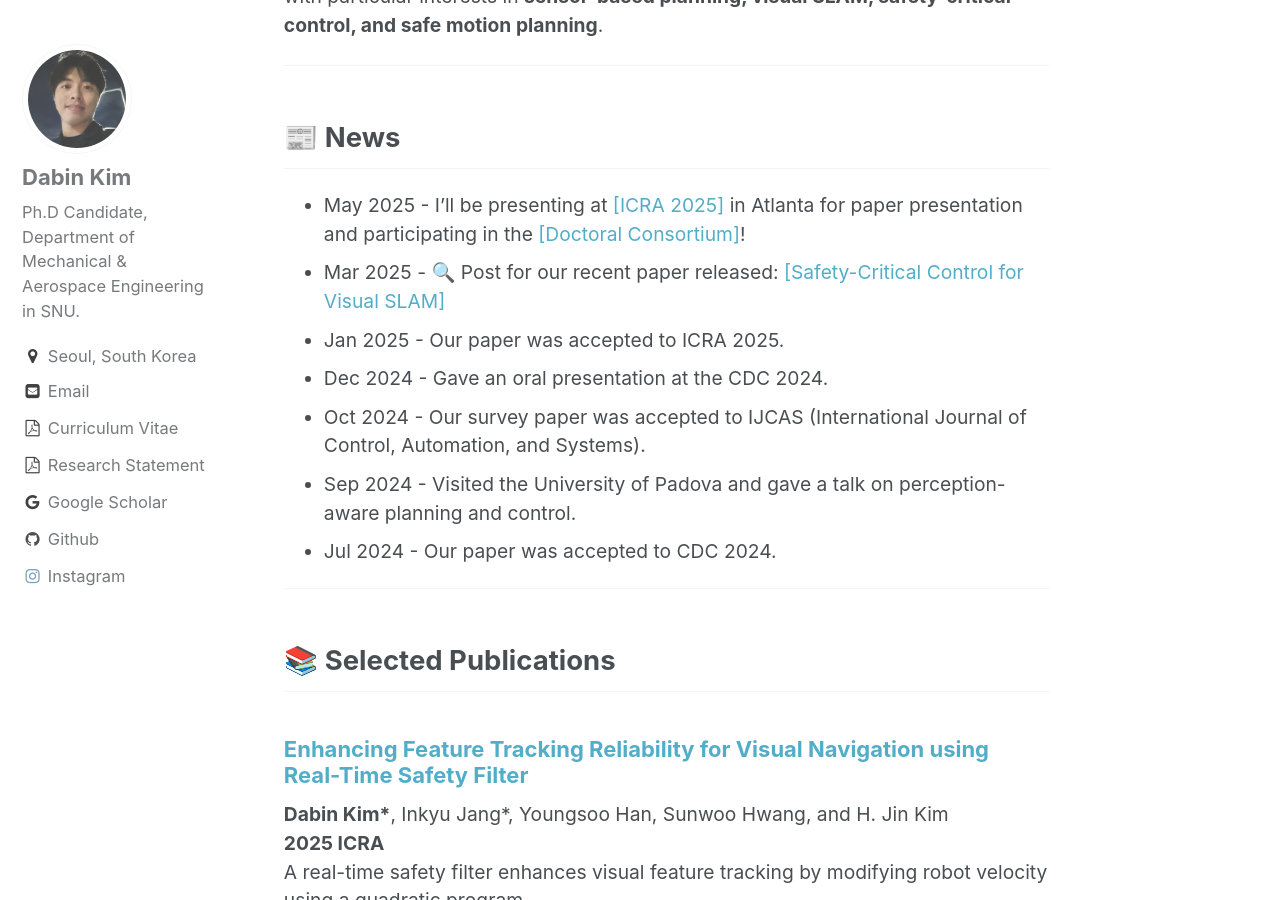
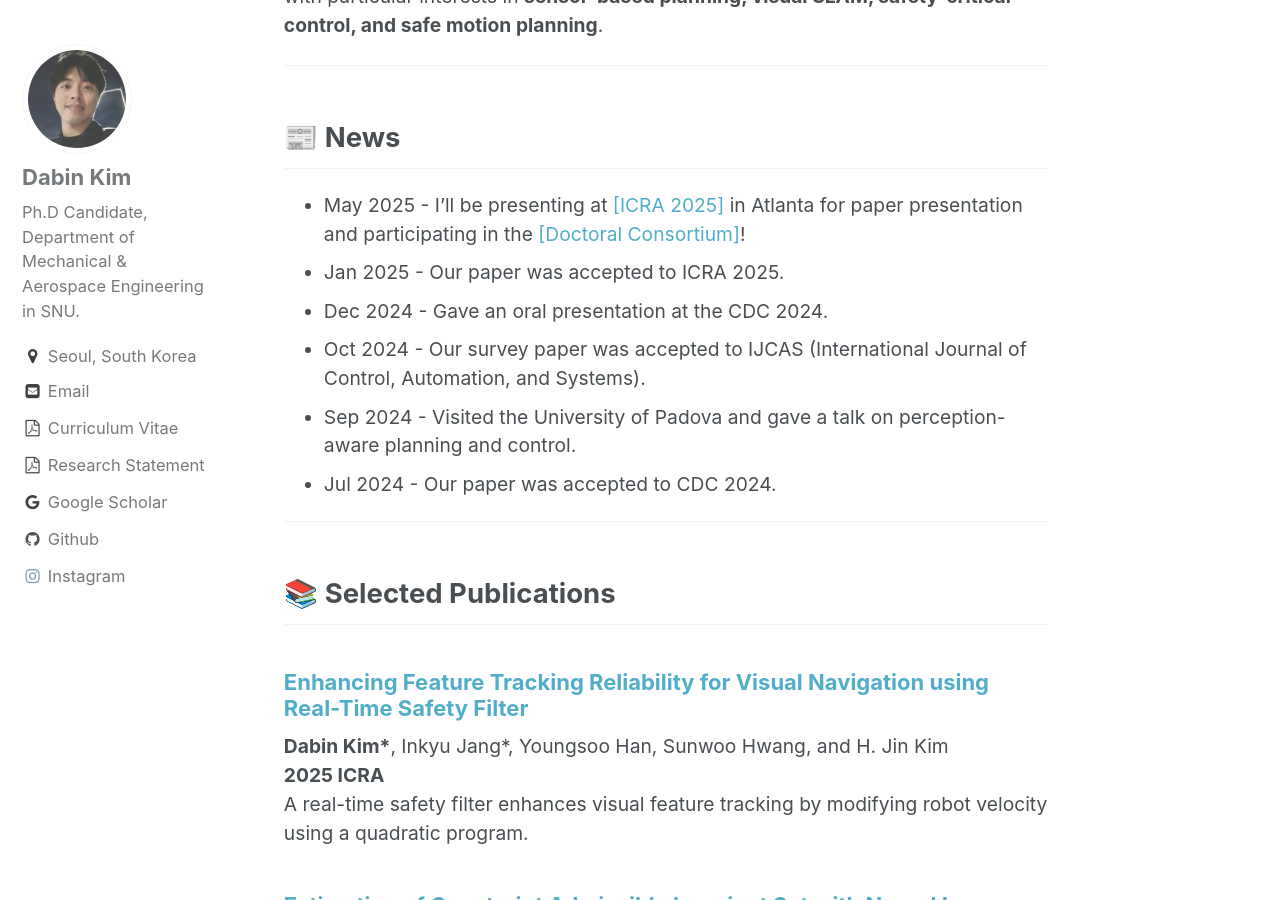
Before and after one commit to dabinkim-LGOM/dabinkim-LGOM.github.io, a Jekyll site: the page built from index.md, in a window 1280 px wide and 900 px high, scrolled down 714 px. Built offline with Jekyll 4.4.1, drawn with Linux system fonts in a browser that asks for light colours.

Commit message:
Update index.md

```diff
--- a/index.md
+++ b/index.md
@@ -39,7 +39,7 @@ My research focuses on **integrating perception and planning** for mobile robots
 <!-- NEWS -->
 ## 📰 News
 - May 2025 - I’ll be presenting at <a href="https://2025.ieee-icra.org/" target="_blank">[ICRA 2025]</a> in Atlanta for paper presentation and participating in the <a href="https://2025.ieee-icra.org/event/icra-2025-doctoral-consortium/" target="_blank">[Doctoral Consortium]</a>!
-- Mar 2025 - 🔍 Post for our recent paper released: <a href="https://dabinkim-lgom.github.io/pub/Enhancing-Feature-Tracking-Reliability-for-Visual-Navigation-using-Real-Time-Safety-Filter/" target="_blank">[Safety-Critical Control for Visual SLAM]</a>
+<!-- - Mar 2025 - 🔍 Post for our recent paper released: <a href="https://dabinkim-lgom.github.io/pub/Enhancing-Feature-Tracking-Reliability-for-Visual-Navigation-using-Real-Time-Safety-Filter/" target="_blank">[Safety-Critical Control for Visual SLAM]</a> -->
 - Jan 2025 - Our paper was accepted to ICRA 2025.
 - Dec 2024 - Gave an oral presentation at the CDC 2024.
 - Oct 2024 - Our survey paper was accepted to IJCAS (International Journal of Control, Automation, and Systems).
```
